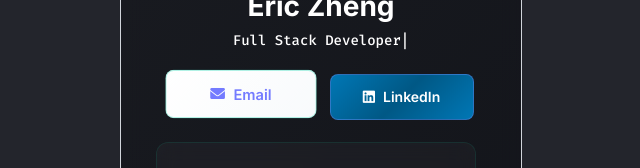
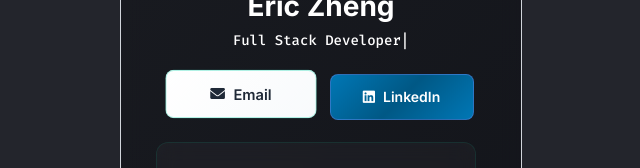
Before and after one commit to EricZheng0404/BusinessCard, a React (Vite) app: page / in a window 1280 px wide. In both pictures the pointer is over the link "Email". Shown: the part 244-412 px from the top of the page, without its empty margins (319-959 px from the left). Built offline with nearby package versions, Linux system fonts and the light colour scheme.

Commit message:
adjusted color change when hover on email and linkedin buttons

```diff
--- a/src/App.css
+++ b/src/App.css
@@ -132,7 +132,7 @@ body {
   font-weight: 600;
   font-size: 14px;
   cursor: pointer;
-  transition: all 0.3s cubic-bezier(0.4, 0, 0.2, 1);
+  transition: transform 0.3s cubic-bezier(0.4, 0, 0.2, 1);
   height: 20px;
   width: 110px;
   position: relative;
@@ -155,6 +155,14 @@ body {
 
 .email-btn:hover, .linkedin-btn:hover {
   transform: translateY(-3px) scale(1.05);
+}
+
+.email-btn:hover {
+  color: #1f2937;
+}
+
+.linkedin-btn:hover {
+  color: white;
 }
 
 .main {
@@ -256,9 +264,6 @@ body {
 
 .social-icon:hover {
   transform: translateY(-3px) scale(1.05);
-}
-
-.social-icon:hover i {
   color: #ffffff;
 }
 
```
